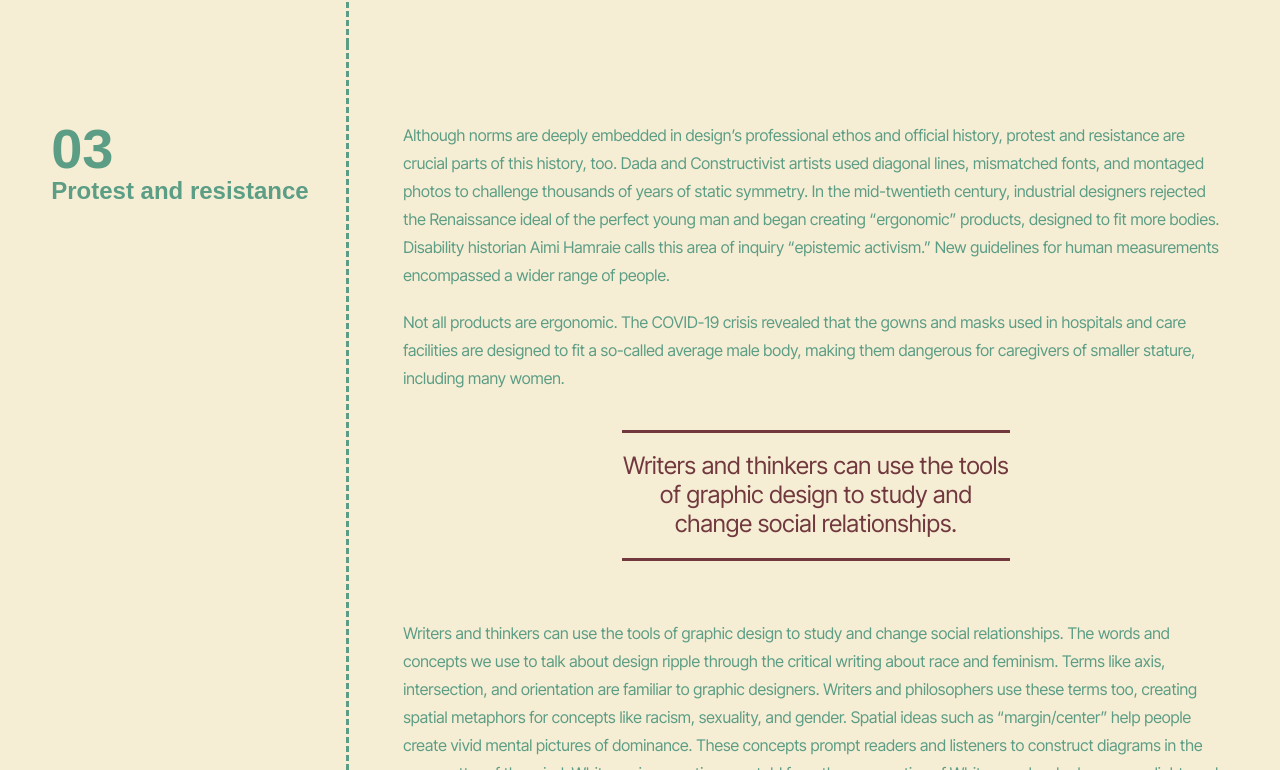
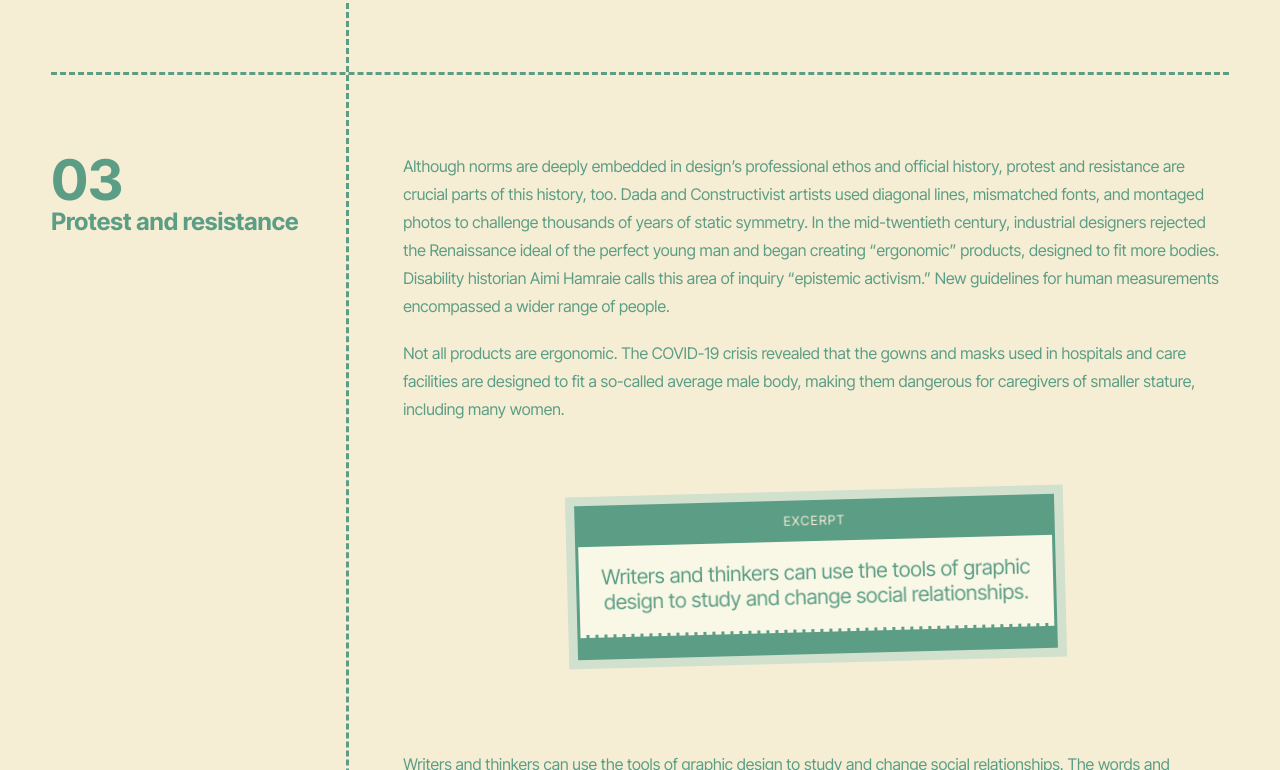
Before and after one commit to AlaiaNiu/binding, a plain HTML site: page neutral-design/index.html in a window 1280 px wide. Shown: the part 2030-2800 px from the top of the page. Drawn offline with nearby package versions, Linux system fonts and the light colour scheme; a web font is replaced by a local one.

Commit message:
testing color

```diff
--- a/styles/common.css
+++ b/styles/common.css
@@ -1,13 +1,14 @@
-@import url('https://fonts.googleapis.com/css2?family=Inter+Tight:ital,wght@0,100..900;1,100..900&family=Share+Tech+Mono&family=Tomorrow:ital,wght@0,100;0,200;0,300;0,400;0,500;0,600;0,700;0,800;0,900;1,100;1,200;1,300;1,400;1,500;1,600;1,700;1,800;1,900&display=swap');
+@import url('https://fonts.googleapis.com/css2?family=Inter+Tight:ital,wght@0,100..900;1,100..900&family=Rokkitt:ital,wght@0,100..900;1,100..900&family=Share+Tech+Mono&display=swap');
 
 :root {
-	--color-bg: #D5CBAF;
-	--color-fg: #34488E;
+	--color-bg: #cad8e9;
+	--color-fg: #1b1b1f;
 	--color-accent: #E94E14;
-	--color-focus: #C92636;
+	--color-cards: #f9f7e6;
 
 	/* spacing */
 	--space-xs: 0.6rem;
+
 	--space-sm: 1.2rem;
 	--space-md: 2.4rem;
 	--space-lg: 4.8rem;
@@ -26,9 +27,10 @@
 
 	/* lines thickness */
 	--line-thin: 0.2rem;
+	--line-thick: 0.4rem
 
 	/* fonts */
-	--font-head: "Tomorrow", sans-serif;
+	--font-head: "Rokkitt", serif;
 	--font-body: "Inter Tight", sans-serif;
 	--font-mono: "Share Tech Mono", monospace;
 
@@ -45,10 +47,8 @@ html {
 }
 
 
-body > header,
 .menu,
-main,
-body > footer {
+main {
 	inline-size: min(var(--page-width), 100% - 2 * var(--page-margin));
 	margin-inline: auto;
 }
@@ -63,7 +63,7 @@ a {
 }
 
 :focus-visible {
-	outline: var(--line-thin) solid var(--color-focus);
+	outline: var(--line-thin) solid var(--color-cards);
 	outline-offset: 0.2em;
 }
 
@@ -90,8 +90,7 @@ h2 {
 	column-gap: var(--space-sm);
 }
 
-/* nav */
-/* back to home */
+/* nav sticky */
 .menu {
 	position: sticky;
 	inset-block-start: 0;
@@ -99,16 +98,11 @@ h2 {
 	background-color: var(--color-bg);
 	/* cover the pull quote, left and right only */
 	box-shadow:
-		calc(-1 * var(--space-xs)) 0 0 var(--color-bg),
-		var(--space-xs) 0 0 var(--color-bg);
+	calc(-1 * var(--space-xs)) 0 0 var(--color-bg),
+	var(--space-xs) 0 0 var(--color-bg);
 	padding-block: var(--space-sm);
 	/* underline */
 	border-block-end: var(--line-thin) solid;
-
-	display: grid;
-	grid-template-columns: auto 1fr;
-	gap: var(--space-xs);
-
 
 	display: grid;
 	grid-template-columns: auto 1fr;
@@ -159,11 +153,11 @@ h2 {
 .article-header {
 	border-block-end: solid;
 	border-inline-start: solid;
-	padding-block: var(--space-sm);
-	padding-inline: var(--space-sm);
+	padding: var(--space-sm);
 }
 
 .article-title {
+	font-size: var(--type-lg);
 	text-transform: uppercase;
 	overflow-wrap: anywhere;
 }
@@ -172,7 +166,7 @@ h2 {
 	font-style: italic;
 	font-size: var(--type-sm);
 	line-height: var(--lineheight-md);
-	margin-block: var(--space-sm);
+	margin-block: var(--space-xs);
 }
 
 .byline {
@@ -183,7 +177,8 @@ h2 {
 	margin: 0;
 }
 
-/* body */
+
+/* every element that follows a sibling gets top margin*/
 section {
 	padding-block: var(--space-md);
 
@@ -192,18 +187,51 @@ section {
 	}
 }
 
+/* tear line between sections */
+section + section {
+	border-block-start: var(--line-thin) dashed;
+}
+
+/* pull quote */
 .pull-quote {
-	max-inline-size: 28ch;
-	margin: var(--space-md) auto;
-	padding: var(--space-sm) 0;
-	border-block: var(--line-thin) solid var(--color-accent);
-	color: var(--color-accent);
-	font-size: var(--type-md);
+	max-inline-size: min(30rem, 100% - 2 * var(--space-xs));
+	margin: var(--space-lg) auto;
+	border: var(--line-thin) solid var(--color-fg);
+	outline: var(--space-xs) solid color-mix(in srgb, var(--color-fg) 25%, var(--color-cards));
+	background-color: var(--color-cards);
+
+	font-family: var(--font-head);
+	font-size: calc((var(--type-sm) + var(--type-md)) / 2);
 	line-height: var(--lineheight-sm);
 	text-align: center;
-	text-wrap: balance;
+	rotate: -1.5deg;
 }
 
+.pull-quote p {
+	padding: var(--space-sm);
+}
+
+.pull-quote::before,
+.pull-quote::after {
+	display: block;
+	padding: var(--space-xs);
+	font-size: var(--type-xs);
+	letter-spacing: 0.1em;
+	text-transform: uppercase;
+}
+
+.pull-quote::before {
+	content: "Excerpt";
+	background-color: var(--color-fg);
+	color: var(--color-bg);
+	border-block-end: var(--line-thin) solid var(--color-fg);
+}
+
+.pull-quote::after {
+	content: "";
+	background-color: var(--color-fg);
+	border-block-start: var(--line-thin) dashed var(--color-bg);
+}
 
 /* footer */
 footer {
@@ -212,7 +240,6 @@ footer {
 }
 
 @media (width >= 60rem) {
-
 	h1 {
 		font-size: var(--type-lg);
 	}
@@ -240,6 +267,7 @@ footer {
 
 	.article section > h2 {
 		grid-column: 1;
+		/* heading spans all rows so it can stay sticky for the whole section; 20 = more rows than any section has */
 		grid-row: 1 / span 20;
 		position: sticky;
 		inset-block-start: calc(var(--space-lg) * 2);
```
